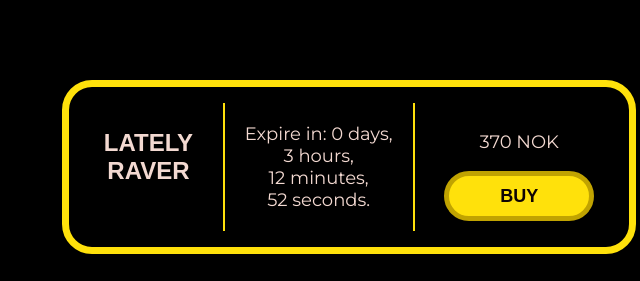
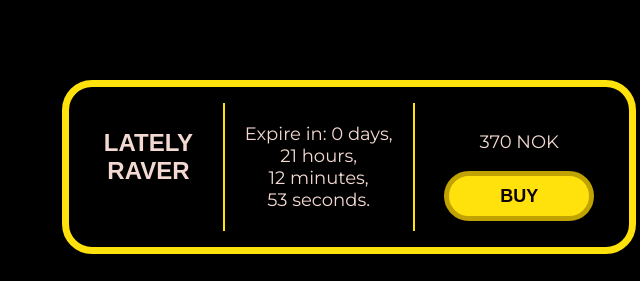
Before and after one commit to RAVEONWORLD/official_website, a plain HTML site: page Releases.html in a window 1280 px wide. Shown: the part 1314-1595 px from the top of the page, 291-931 px from the left. Drawn offline with Linux system fonts and the light colour scheme; a web font is replaced by a local one.

Commit message:
Update Releases2.html

```diff
--- a/Releases.html
+++ b/Releases.html
@@ -524,7 +524,7 @@ section h2{
         const deadline2 = new Date("2025-02-17T17:00:00").getTime(); // Fecha límite 17 de febrero family raver
         const deadline3 = new Date("2025-02-24T17:00:00").getTime(); // Fecha límite 24 de febrero loyal raver
         const deadline4 = new Date("2025-03-10T17:00:00").getTime(); // Fecha límite 10 de marzo trustly raver
-        const deadline5 = new Date("2025-03-21T23:59:59").getTime(); // Fecha límite 21 de marzo lately raver
+        const deadline5 = new Date("2025-03-22T18:00:00").getTime(); // Fecha límite 22 de marzo lately raver
 
 
 
```
